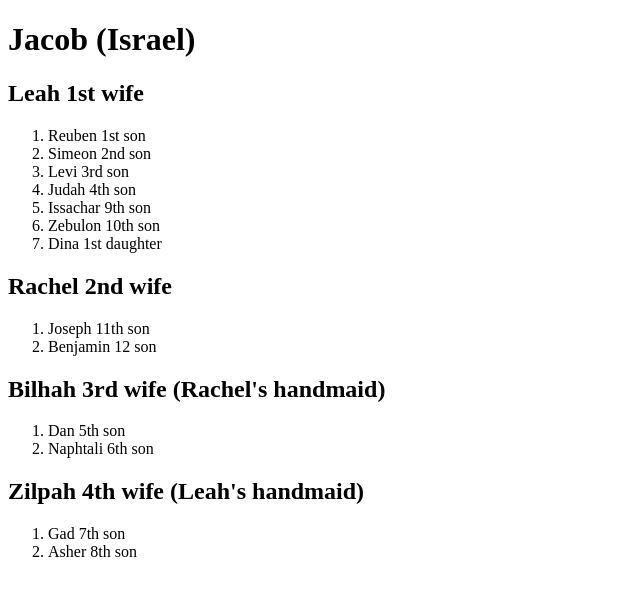
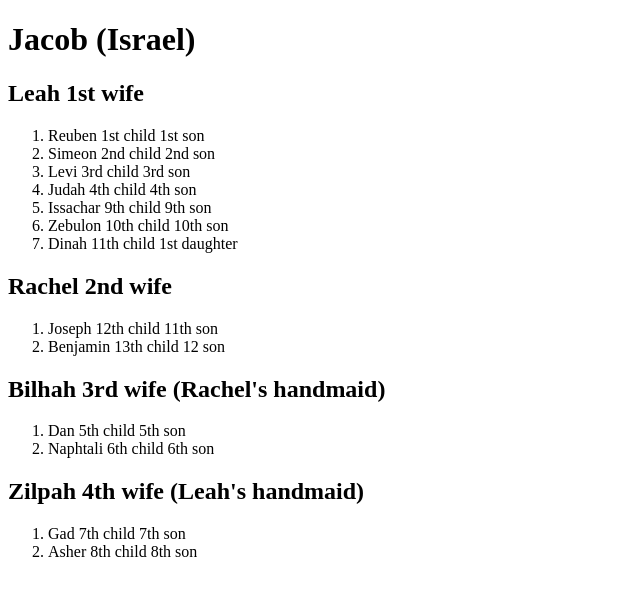
Before and after one commit to dannyvorton/12patriarchs, an Angular app: page / in a window 1280 px wide. Shown: the top 596 px of the page, without its empty margins (0-640 px from the left). Built offline with nearby package versions, Linux system fonts and the light colour scheme.

Commit message:
update child order

```diff
--- a/src/app/app.component.html
+++ b/src/app/app.component.html
@@ -4,29 +4,29 @@
 
 <h2>Leah 1st wife</h2>
 <ol>
-  <li>Reuben 1st son</li>
-  <li>Simeon 2nd son</li>
-  <li>Levi 3rd son</li>
-  <li>Judah 4th son</li>
-  <li>Issachar 9th son</li>
-  <li>Zebulon 10th son</li>
-  <li>Dina 1st daughter</li>
+  <li>Reuben 1st child 1st son</li>
+  <li>Simeon 2nd child 2nd son</li>
+  <li>Levi 3rd child 3rd son</li>
+  <li>Judah 4th child 4th son</li>
+  <li>Issachar 9th child 9th son</li>
+  <li>Zebulon 10th child 10th son</li>
+  <li>Dinah 11th child 1st daughter</li>
 </ol>
 
 <h2>Rachel 2nd wife</h2>
 <ol>
-  <li>Joseph 11th son</li>
-  <li>Benjamin 12 son</li>
+  <li>Joseph 12th child 11th son</li>
+  <li>Benjamin 13th child 12 son</li>
 </ol>
 
 <h2>Bilhah 3rd wife (Rachel's handmaid)</h2>
 <ol>
-  <li>Dan 5th son</li>
-  <li>Naphtali 6th son</li>
+  <li>Dan 5th child 5th son</li>
+  <li>Naphtali 6th child 6th son</li>
 </ol>
 
 <h2>Zilpah 4th wife (Leah's handmaid)</h2>
 <ol>
-  <li>Gad 7th son</li>
-  <li>Asher 8th son</li>
+  <li>Gad 7th child 7th son</li>
+  <li>Asher 8th child 8th son</li>
 </ol>
--- a/src/app/dan/dan.component.html
+++ b/src/app/dan/dan.component.html
@@ -1 +1 @@
-<p>dan 6th child 6th son!</p>
+<p>dan 6th child 5th son!</p>
```
